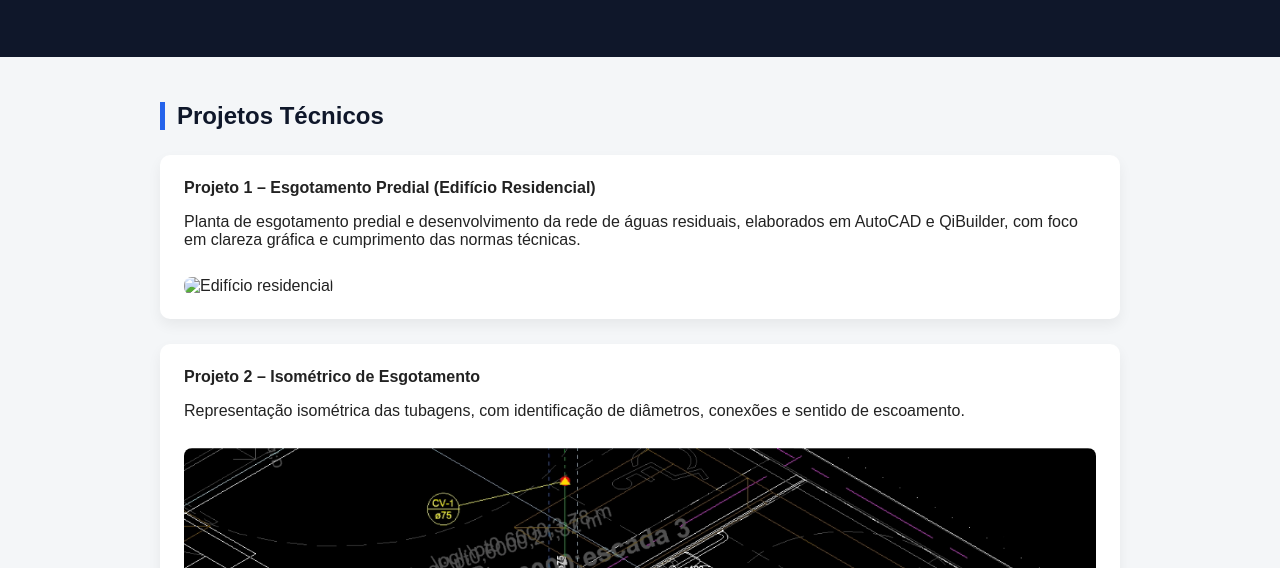
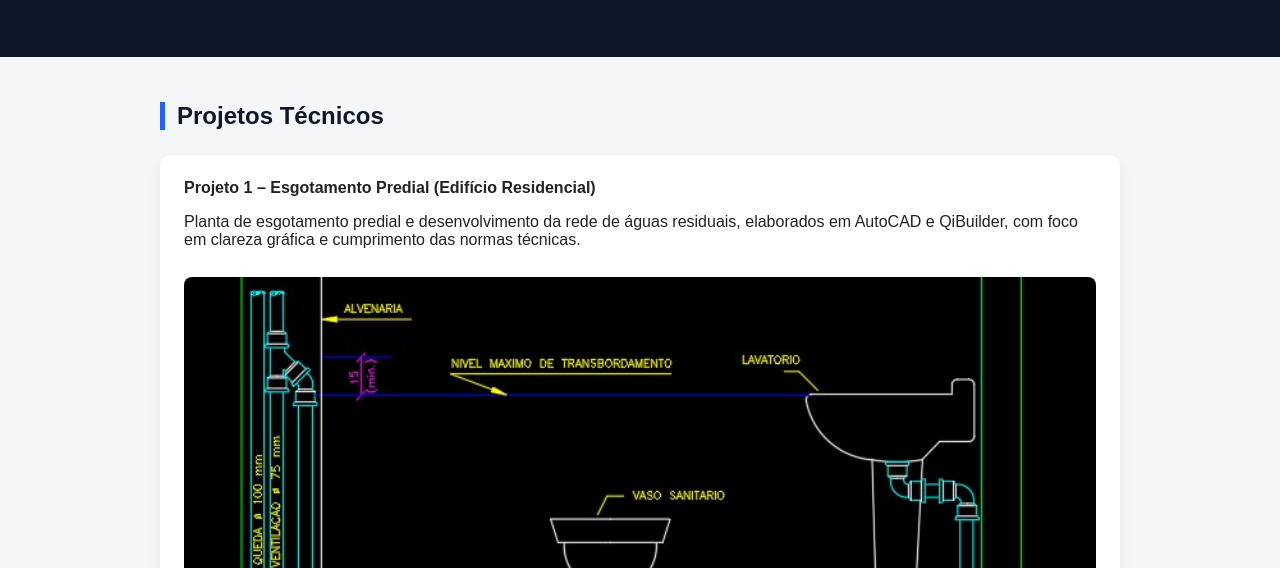
Before and after one commit to matheusfraan6-lab/portfolio-matheus-lucas, a plain HTML site: page index.html in a window 1280 px wide. Shown: the part 232-800 px from the top of the page. Drawn offline with Linux system fonts and the light colour scheme.

Commit message:
Update index.html

```diff
--- a/index.html
+++ b/index.html
@@ -33,7 +33,7 @@
   <div class="card">
     <strong>Projeto 1 – Esgotamento Predial (Edifício Residencial)</strong>
     <p>Planta de esgotamento predial e desenvolvimento da rede de águas residuais, elaborados em AutoCAD e QiBuilder, com foco em clareza gráfica e cumprimento das normas técnicas.</p>
-    <img src="image.png" alt="Edifício residencial" style="width:100%; height:auto; border-radius:8px;">
+    <img src="image1.png" alt="Edifício residencial" style="width:100%; height:auto; border-radius:8px;">
 
   </div>
 
```
